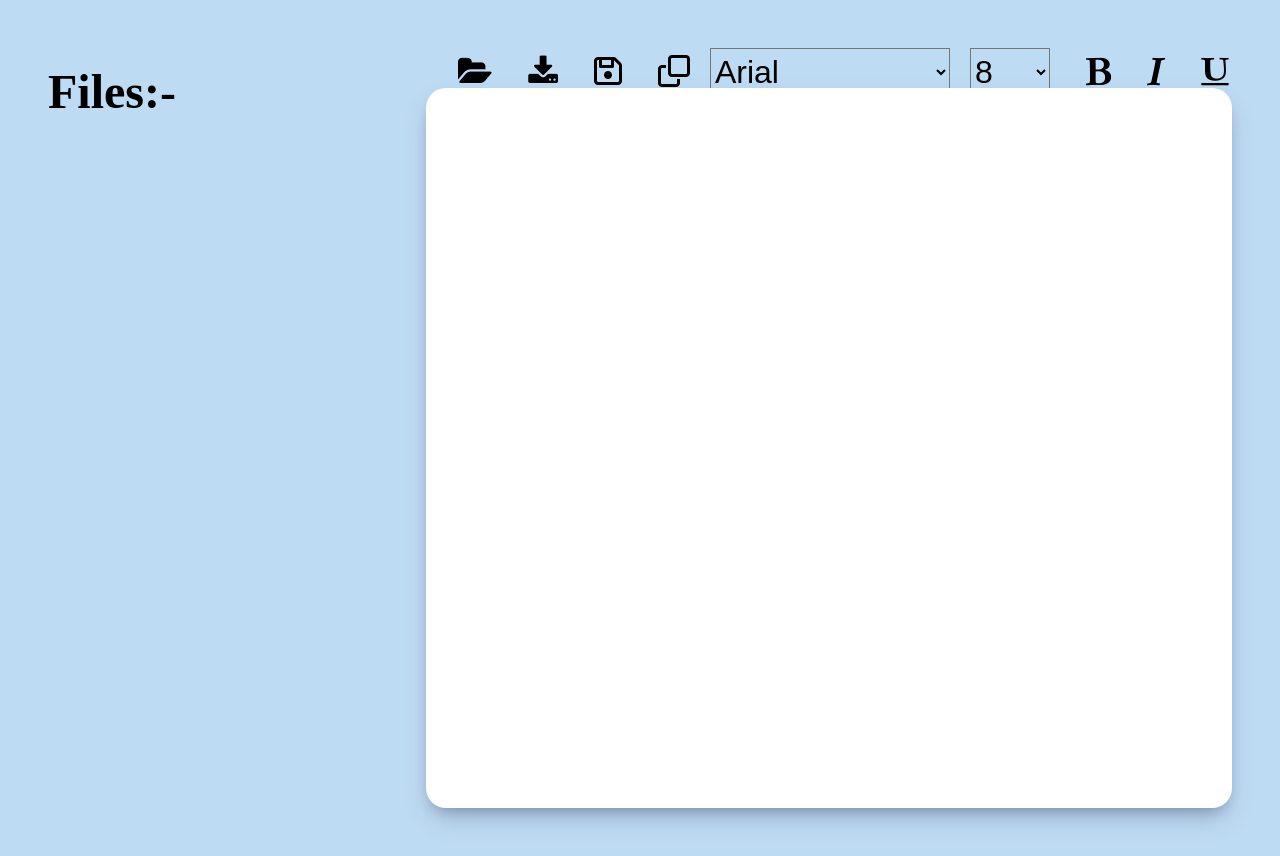
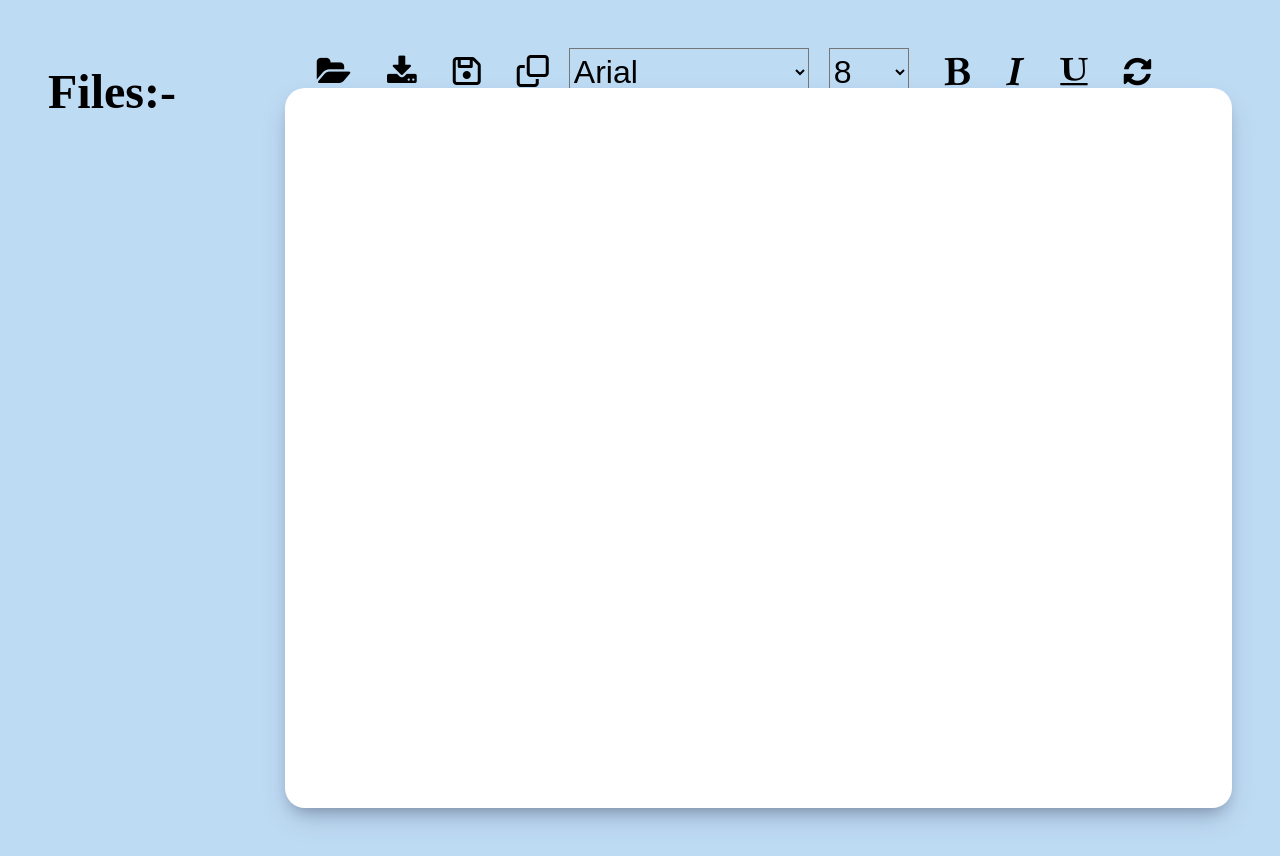
Before and after one commit to San1605/notepad, a plain HTML site: page index.html in a window 1280 px wide. Drawn offline with nearby package versions, Linux system fonts and the light colour scheme.

Commit message:
first commits2

```diff
--- a/style.css
+++ b/style.css
@@ -28,7 +28,6 @@
     height: 95vh;
     width: 20vw;
     flex-direction: column;
-    width: 30rem;
     float: left;
     overflow: auto;
     /* border: 1px solid black; */
@@ -65,7 +64,7 @@
 
 .navbar {
 
-    display: block;
+    display: inline-block;
     /* width: 80vw; */
     height: 5vh;
     align-items: center;
@@ -82,6 +81,7 @@
     color: none;
 }
 #fontstyle{
+    display: inline-block;
     background-color: rgb(190, 219, 244);
     width: 15rem;
     height: 3rem;
@@ -93,6 +93,7 @@
 
 
 #fontsize{
+    display: inline-block;
     background-color: rgb(190, 219, 244);
     margin-left: 1rem;
     width: 5rem;
```
